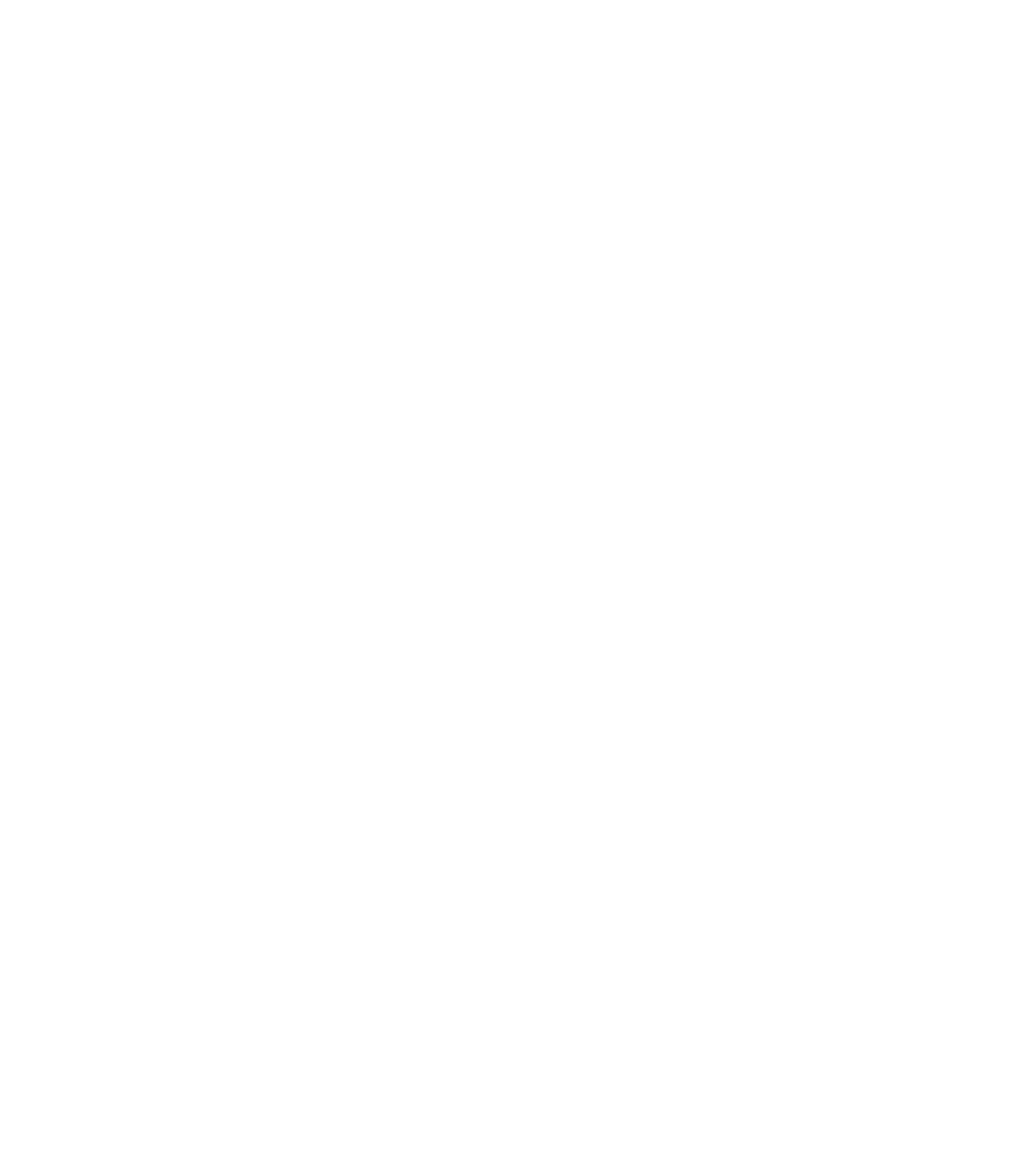
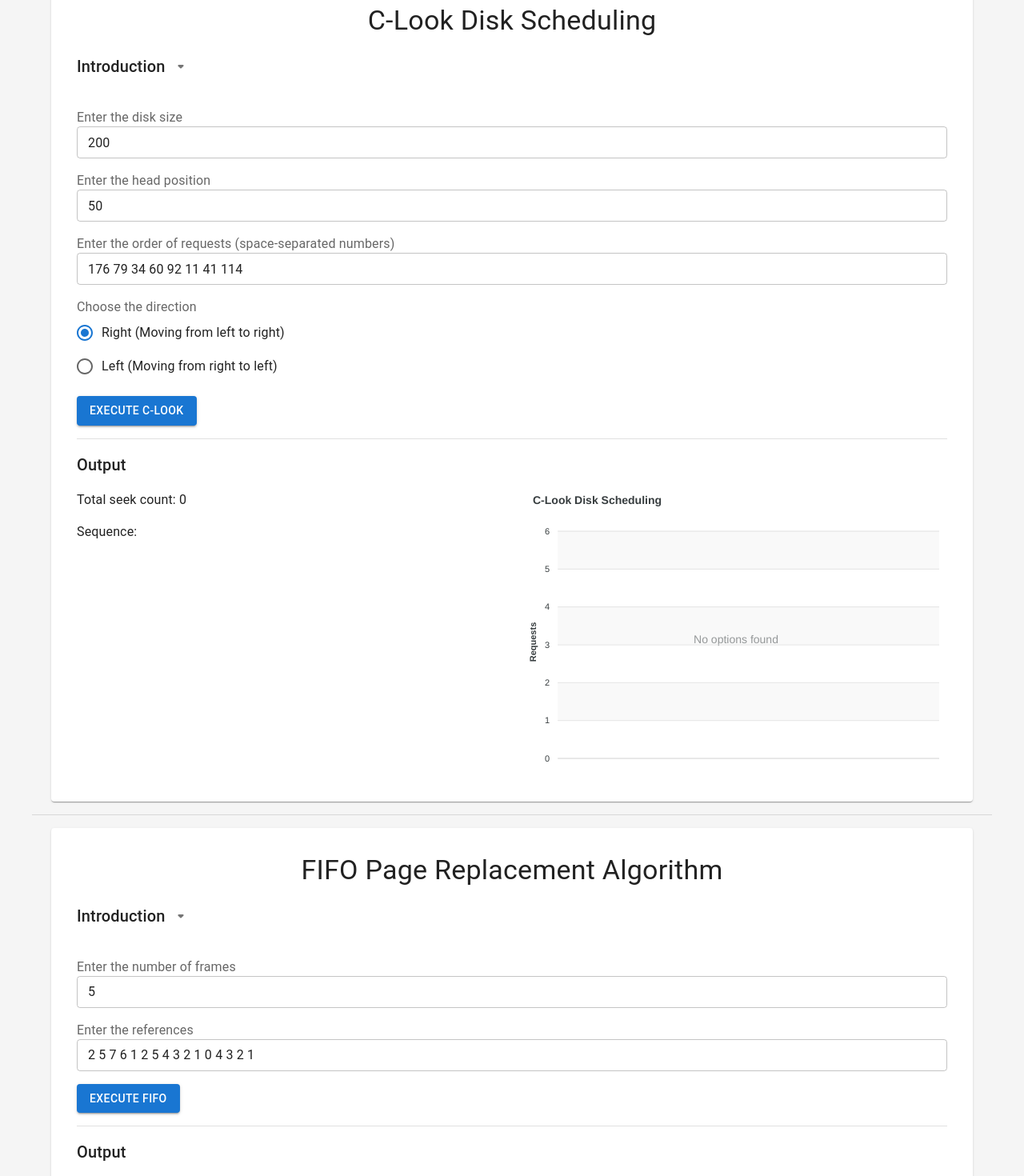
Before and after one commit to Dhruv-Maradiya/os-simulator-SJF, a Next.js app: page / in a window 1280 px wide. Shown: the part 2300-3770 px from the top of the page at 80% size. Before the commit the page ends 2280 px from the top, so only its background shows below. Built offline with nearby package versions, Linux system fonts and the light colour scheme.

Commit message:
fixed input reference string bug and added headPosition data label

```diff
--- a/pages/index.js
+++ b/pages/index.js
@@ -2,6 +2,8 @@
 import SJFView from "../views/sjf";
 import DinningPhilosophers from "../views/dinning-philosophers";
 import { Box, Divider } from "@mui/material";
+import CLookView from "../views/c-look";
+import FIFOView from "../views/fifo";
 
 export default function Home() {
   return (
@@ -15,6 +17,10 @@ export default function Home() {
       <SJFView />
       <Divider />
       <DinningPhilosophers />
+      <Divider />
+      <CLookView />
+      <Divider />
+      <FIFOView />
     </Box>
   );
 }
--- a/views/c-look/index.js
+++ b/views/c-look/index.js
@@ -27,9 +27,7 @@ const CLookView = () => {
   const [diskSize, setDiskSize] = useState("200");
   const [headPosition, setHeadPosition] = useState("50");
   const [direction, setDirection] = useState("right");
-  const [requestList, setRequestList] = useState([
-    176, 79, 34, 60, 92, 11, 41, 114,
-  ]);
+  const [requestList, setRequestList] = useState("176 79 34 60 92 11 41 114");
   const [isIntroductionOpen, setIsIntroductionOpen] = useState(false);
 
   const [totalSeekCount, setTotalSeekCount] = useState(0);
@@ -106,11 +104,11 @@ const CLookView = () => {
       series: [
         {
           name: "Requests",
-          data: sequence,
+          data: sequence.length ? [headPosition, ...sequence] : [],
         },
       ],
     };
-  }, [sequence, diskSize]);
+  }, [sequence, diskSize, headPosition]);
 
   const handleIntroductionToggle = () => {
     setIsIntroductionOpen(!isIntroductionOpen);
@@ -131,21 +129,20 @@ const CLookView = () => {
   const handleRequestListChange = (event) => {
     const input = event.target.value;
 
-    if (!input) {
-      setRequestList([]);
+    setRequestList(input);
+  };
+
+  const handleExecute = () => {
+    const requestListArr = requestList
+      .split(" ")
+      .map((request) => parseInt(request, 10));
+
+    if (requestListArr.some((request) => isNaN(request))) {
+      toast.error("Request list must contain only numbers");
       return;
     }
 
-    const numbers = input.split(" ").map((number) => {
-      const parsed = parseInt(number, 10);
-      return isNaN(parsed) ? 0 : parsed;
-    });
-
-    setRequestList(numbers);
-  };
-
-  const handleExecute = () => {
-    if (!diskSize || !headPosition || !requestList.length) {
+    if (!diskSize || !headPosition || !requestListArr.length) {
       toast.error("Please fill all the fields");
       return;
     }
@@ -158,7 +155,7 @@ const CLookView = () => {
       return;
     }
 
-    const requests = requestList.filter((request) => request <= disk);
+    const requests = requestListArr.filter((request) => request <= disk);
 
     if (requests.length === 0) {
       toast.error("No valid requests found");
@@ -332,7 +329,7 @@ const CLookView = () => {
                 Enter the order of requests (space-separated numbers)
               </FormLabel>
               <TextField
-                value={requestList.join(" ")}
+                value={requestList}
                 onChange={handleRequestListChange}
                 size="small"
                 fullWidth
--- a/views/dinning-philosophers/Philosophers.js
+++ b/views/dinning-philosophers/Philosophers.js
@@ -55,7 +55,7 @@ const PhilosopherView = ({ color, i, deg, status, simulationOn }) => {
       }}
     >
       <Tooltip
-        title={status}
+        title={simulationOn ? status : `Philosopher ${i + 1}`}
         placement="top"
         open={simulationOn}
         componentsProps={{
--- a/views/fifo/index.js
+++ b/views/fifo/index.js
@@ -30,9 +30,9 @@ const FIFOView = () => {
   const [isIntroductionOpen, setIsIntroductionOpen] = useState(false);
 
   const [frames, setFrames] = useState(5);
-  const [referenceString, setReferenceString] = useState([
-    2, 5, 7, 6, 1, 2, 5, 4, 3, 2, 1, 0, 4, 3, 2, 1,
-  ]);
+  const [referenceString, setReferenceString] = useState(
+    "2 5 7 6 1 2 5 4 3 2 1 0 4 3 2 1"
+  );
 
   const [tableData, setTableData] = useState([]); // Table data for the output
   const [hitRate, setHitRate] = useState(0); // Hit rate for the output
@@ -44,16 +44,7 @@ const FIFOView = () => {
   const handleReferenceChange = (event) => {
     const input = event.target.value;
 
-    if (!input) {
-      setReferenceString([]);
-      return;
-    }
-
-    const numbers = input.split(" ").map((number) => {
-      const parsed = parseInt(number, 10);
-      return isNaN(parsed) ? 0 : parsed;
-    });
-    setReferenceString(numbers);
+    setReferenceString(input);
   };
 
   const handleFramesChange = (e) => {
@@ -73,7 +64,16 @@ const FIFOView = () => {
       return;
     }
 
-    if (referenceString.length === 0) {
+    const referenceStringArr = referenceString
+      .split(" ")
+      .map((item) => parseInt(item));
+
+    if (referenceStringArr.some((item) => isNaN(item))) {
+      toast.error("Please enter valid reference string");
+      return;
+    }
+
+    if (referenceStringArr.length === 0) {
       toast.error("Please enter the reference string");
       return;
     }
@@ -84,8 +84,8 @@ const FIFOView = () => {
     let pageFaults = 0;
     let hit = 0;
 
-    for (let i = 0; i < referenceString.length; i++) {
-      const page = referenceString[i];
+    for (let i = 0; i < referenceStringArr.length; i++) {
+      const page = referenceStringArr[i];
 
       if (queue.includes(page)) {
         hit++;
@@ -111,7 +111,7 @@ const FIFOView = () => {
       }
     }
 
-    const hitRate = (hit / referenceString.length) * 100;
+    const hitRate = (hit / referenceStringArr.length) * 100;
     setHitRate(hitRate.toFixed(2));
     setTableData(tableData);
   };
@@ -178,7 +178,7 @@ const FIFOView = () => {
             <FormControl fullWidth>
               <FormLabel>Enter the references </FormLabel>
               <TextField
-                value={referenceString?.join(" ") || ""}
+                value={referenceString}
                 onChange={handleReferenceChange}
                 size="small"
                 fullWidth
```
